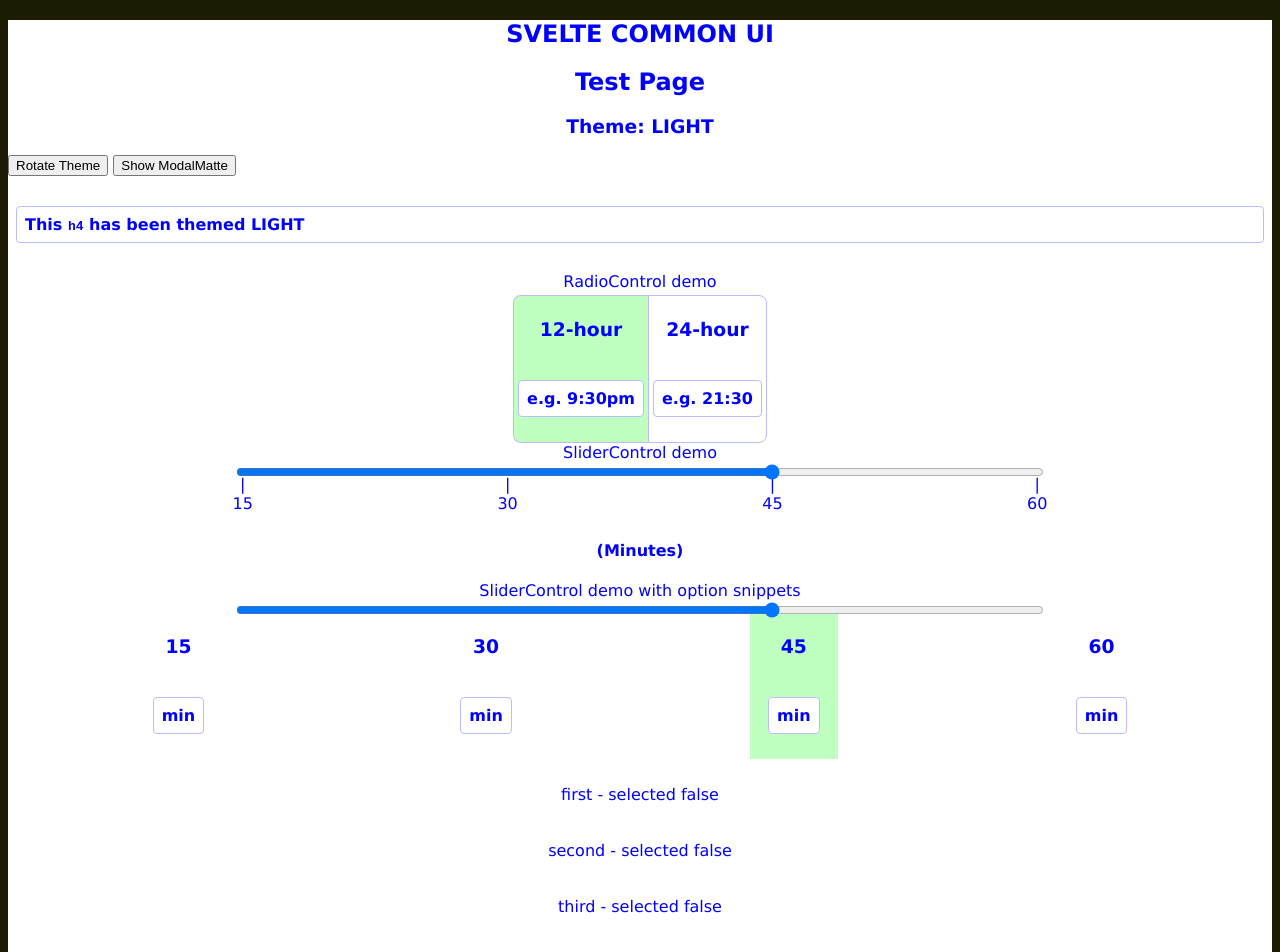
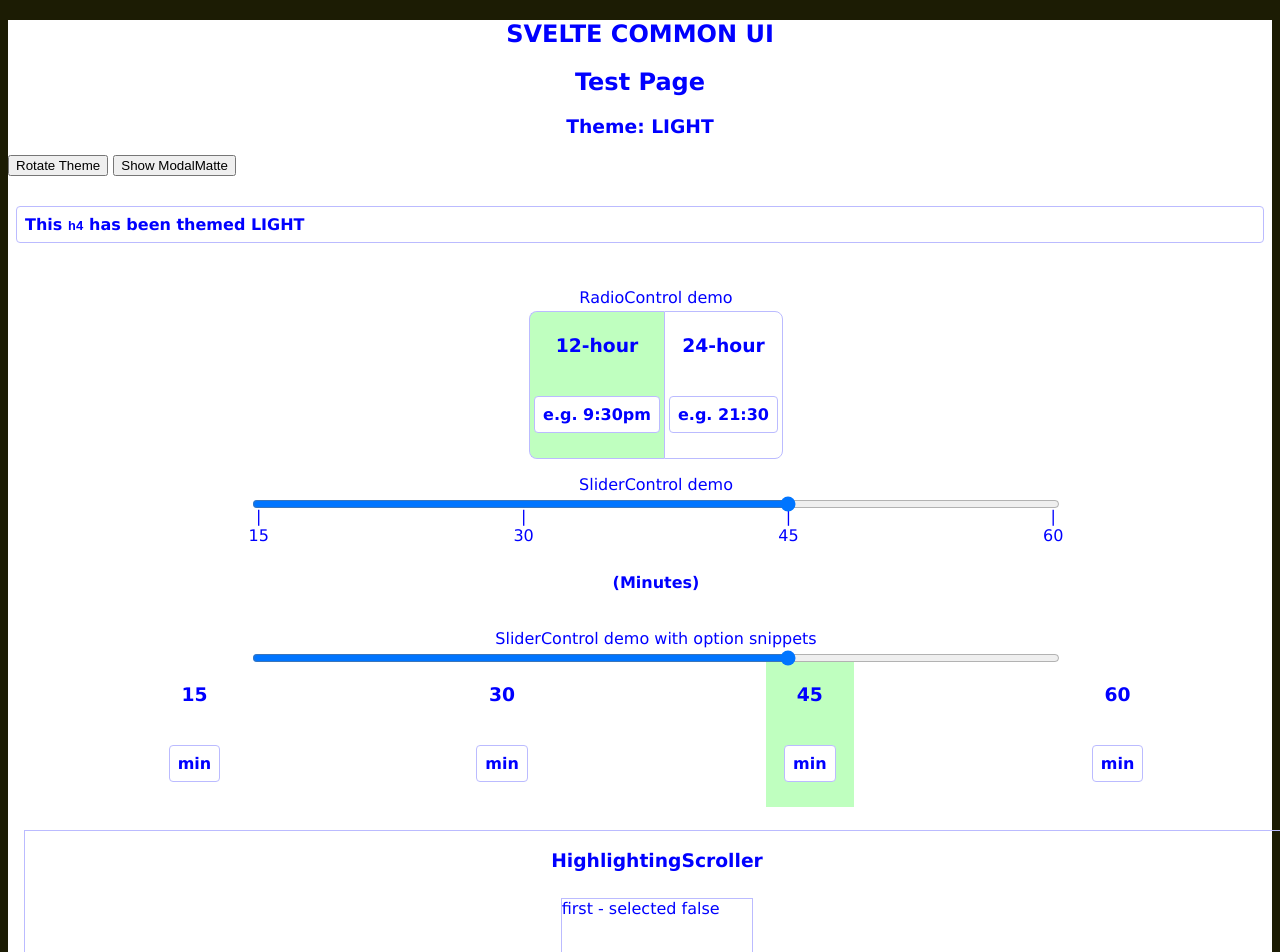
Before and after one commit to themillhousegroup/svelte-common-ui, a SvelteKit app: page / in a window 1280 px wide. Shown: the top 952 px of the page. Built offline with nearby package versions, Linux system fonts and the light colour scheme.

Commit message:
Improve demo page styling

```diff
--- a/src/routes/+page.svelte
+++ b/src/routes/+page.svelte
@@ -168,10 +168,11 @@
 		/>
 	</div>
 
-  <div class="demo-group" style="height: 12em">
+  <div class="demo-group scroller-outer">
+    <h3>HighlightingScroller</h3>
     <HighlightingScroller items={theList}>
       {#snippet itemRenderingSnippet(item: string, selected: boolean, style?: string)}
-        <div class={`inner ${selected ? 'selected': 'not-selected'}`}>
+        <div class={`scroller-listItem ${selected ? 'selected': 'not-selected'}`}>
           {item} - selected {selected}
         </div>
       {/snippet}
@@ -205,7 +206,25 @@
 		flex-direction: column;
 		width: 100%;
 		align-items: center;
+    margin: 1em;
+    border-top 1px solid var(--theme-border-color);
 	}
+
+  .scroller-outer {
+    height: 12em;
+    border: 1px solid var(--theme-border-color);
+  }
+
+  .scroller-listItem {
+    background-color: var(--theme-background-color);
+    height: 8em;
+    color: var(--theme-color);
+    border: 1px solid var(--theme-border-color);
+
+    &.selected {
+      font-weight:bold;
+    }
+  }
 
 	.inner {
 		display: flex;
```
